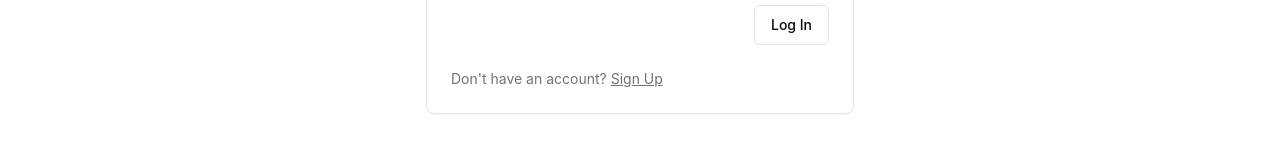
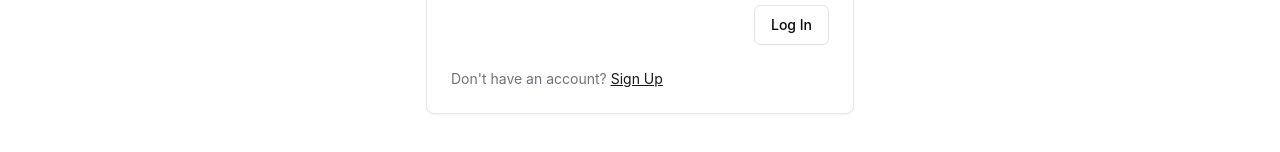
Before and after one commit to wyzhaobvt/harmony-client, a React (Vite) app: page /login in a window 1280 px wide. Shown: the part 520-672 px from the top of the page. Built offline with nearby package versions, Linux system fonts and the light colour scheme.

Commit message:
Added link to register page

```diff
--- a/src/pages/Login.jsx
+++ b/src/pages/Login.jsx
@@ -1,4 +1,5 @@
 import { useState, useEffect } from "react";
+import { Link } from "react-router-dom";
 
 import { Button } from "@/components/ui/button";
 import {
@@ -136,7 +137,7 @@ const Login = () => {
         <CardFooter className="flex justify-start">
           <CardDescription>
             Don't have an account?{" "}
-            <span className="underline cursor-pointer">Sign Up</span>
+            <Link className="text-primary underline cursor-pointer" to="/register">Sign Up</Link>
           </CardDescription>
         </CardFooter>
       </Card>
```
